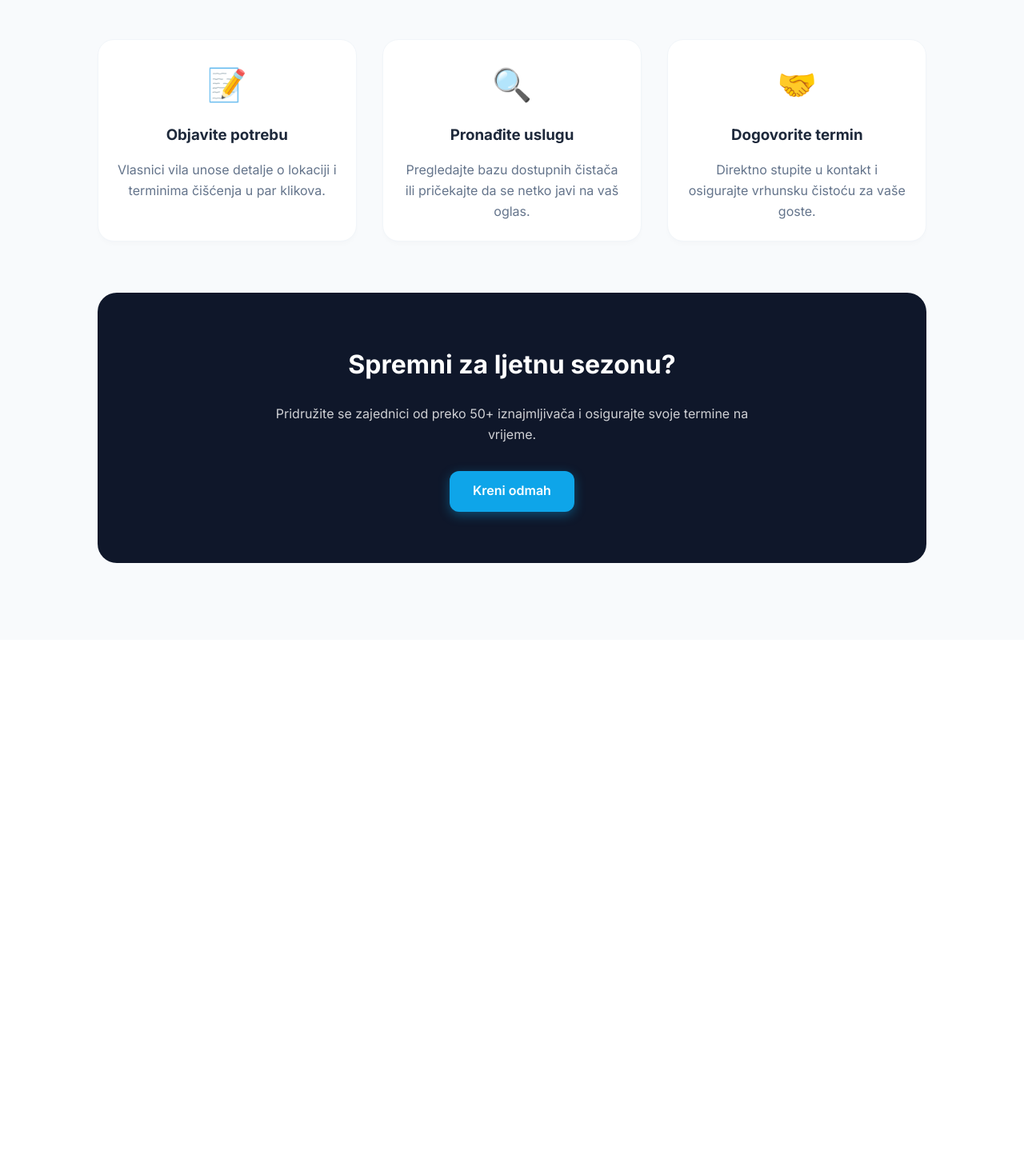
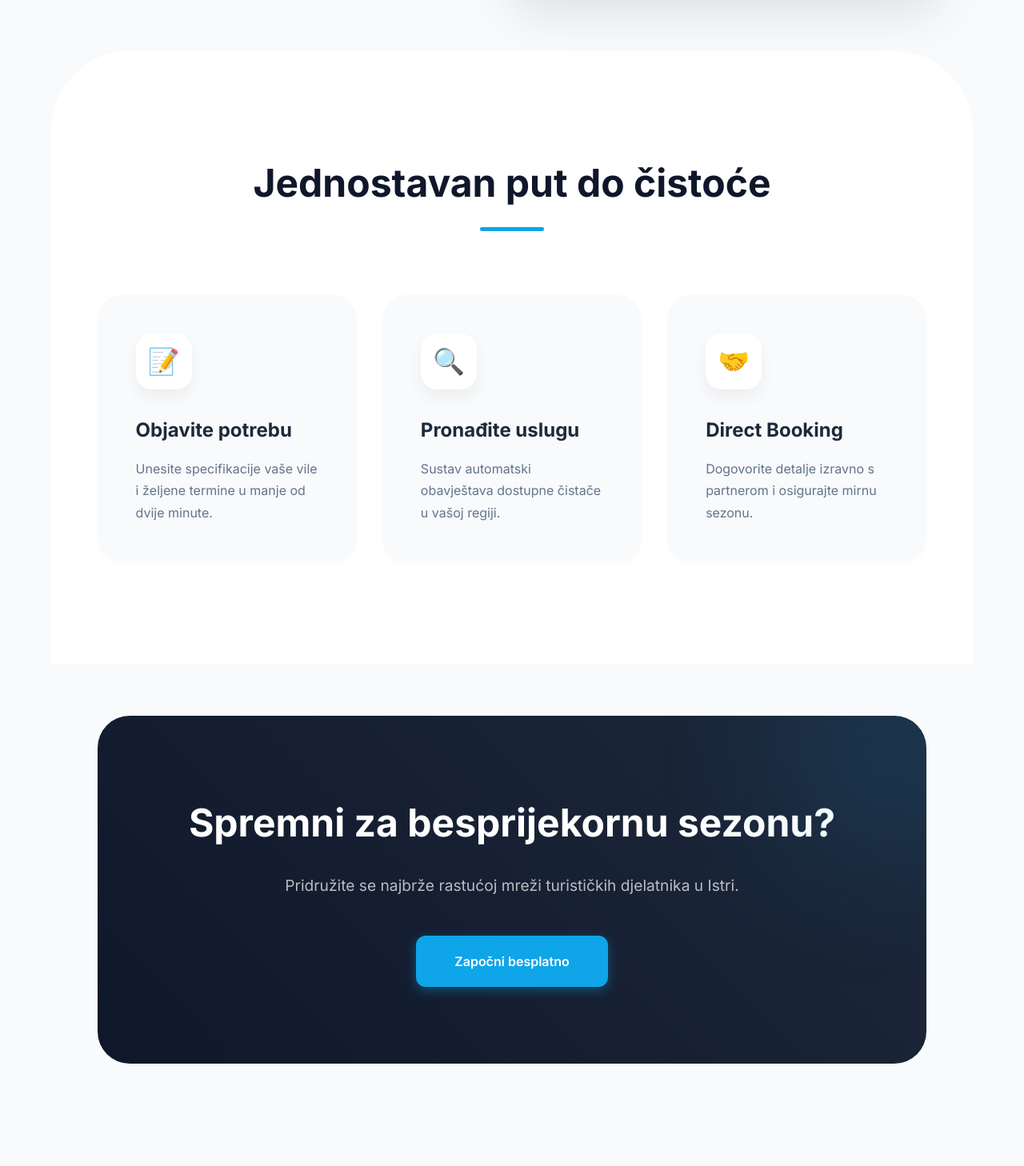
Before and after one commit to TinB22/Adria_clean, a Flask app: page / in a window 1280 px wide. Shown: the part 700-2158 px from the top of the page at 80% size. Before the commit the page ends 1404 px from the top, so only its background shows below. Run offline with Flask 3, Linux system fonts and the light colour scheme.

Commit message:
Dizajn početne stranice, popravci

```diff
--- a/templates/index.html
+++ b/templates/index.html
@@ -3,51 +3,144 @@
 {% block title %}Početna | Adria Clean{% endblock %}
 
 {% block content %}
-<section class="hero container">
-    <div class="hero-text">
-        <h1>Povežite se s najboljim čistačima<span>.</span></h1>
-        <p>Prva platforma u Istri specijalizirana za brzo i pouzdano održavanje apartmana i vila.</p>
-        <div class="cta-buttons">
-            <a href="{{ url_for('create_listing') }}" class="btn btn-primary">Objavi oglas</a>
-            <a href="{{ url_for('listings') }}" class="btn btn-secondary">Pregledaj oglase</a>
+<style>
+    /* Dodatni luksuzni stilovi specifični za početnu */
+    .hero-luxury {
+        display: grid;
+        grid-template-columns: 1fr 1.1fr;
+        align-items: center;
+        gap: 0; /* Brišemo gap da slika "udari" u rub ako zatreba */
+        min-height: 80vh;
+        margin-top: -20px; /* Kompenzacija za padding containera */
+    }
+
+    .hero-text-large h1 {
+        font-size: 4.5rem; /* Ekstremno veliki naslov */
+        line-height: 1;
+        font-weight: 900;
+        margin-bottom: 2rem;
+        background: linear-gradient(135deg, var(--dark) 0%, var(--primary) 100%);
+        -webkit-background-clip: text;
+        -webkit-text-fill-color: transparent;
+    }
+
+    .hero-image-full {
+        position: relative;
+        height: 100%;
+        min-height: 500px;
+        border-radius: 40px;
+        overflow: hidden;
+        box-shadow: 20px 20px 60px rgba(0,0,0,0.1);
+    }
+
+    .hero-image-full img {
+        width: 100%;
+        height: 100%;
+        object-fit: cover;
+        transition: transform 10s ease; /* Lagani zoom efekt */
+    }
+
+    .hero-image-full:hover img {
+        transform: scale(1.1);
+    }
+
+    /* Floating stats ili badge za luksuz */
+    .floating-badge {
+        position: absolute;
+        bottom: 30px;
+        left: -30px;
+        background: rgba(255, 255, 255, 0.9);
+        backdrop-filter: blur(10px);
+        padding: 1.5rem 2rem;
+        border-radius: 20px;
+        box-shadow: var(--shadow);
+        border: 1px solid rgba(255,255,255,0.3);
+    }
+
+    .stat-number {
+        display: block;
+        font-size: 1.5rem;
+        font-weight: 800;
+        color: var(--primary);
+    }
+
+    .stat-text {
+        font-size: 0.8rem;
+        color: var(--text-muted);
+        text-transform: uppercase;
+        letter-spacing: 1px;
+    }
+
+    @media (max-width: 992px) {
+        .hero-luxury { grid-template-columns: 1fr; text-align: center; }
+        .hero-text-large h1 { font-size: 3rem; }
+        .hero-image-full { display: none; }
+    }
+</style>
+
+<section class="hero-luxury container">
+    <div class="hero-text-large">
+        <span style="text-transform: uppercase; letter-spacing: 4px; color: var(--primary); font-weight: 700; font-size: 0.9rem; margin-bottom: 1rem; display: block;">Premium Cleaning Marketplace</span>
+        <h1>Vaša vila zaslužuje savršenu čistoću<span>.</span></h1>
+        <p style="font-size: 1.3rem; margin-bottom: 3rem; color: var(--text-muted); max-width: 550px; line-height: 1.6;">
+            Povezujemo najekskluzivnije objekte u Istri s provjerenim stručnjacima za održavanje. Brzo, sigurno i besprijekorno.
+        </p>
+        <div class="cta-buttons" style="display: flex; gap: 1.5rem;">
+            <a href="{{ url_for('create_listing') }}" class="btn btn-primary" style="padding: 1.2rem 2.5rem; font-size: 1.1rem; border-radius: 15px;">Objavi oglas</a>
+            <a href="{{ url_for('listings') }}" class="btn btn-secondary" style="padding: 1.2rem 2.5rem; font-size: 1.1rem; border-radius: 15px; background: white; border: 1px solid #e2e8f0;">Pregledaj bazu</a>
         </div>
     </div>
-    <div class="hero-image">
-        <img src="https://marbella1.es/cdn/shop/articles/what-luxury-villas-will-be-ready-in-2025.png?v=1734251278&width=1600" alt="Luksuzna vila čišćenje">
-    </div>
-</section>
 
-<section class="container" style="padding: 4rem 0;">
-    <h2 style="text-align: center; margin-bottom: 3rem; font-size: 2.5rem; font-weight: 800;">Kako Adria Clean radi?</h2>
+    <div class="hero-image-full">
+        <img src="https://marbella1.es/cdn/shop/articles/what-luxury-villas-will-be-ready-in-2025.png?v=1734251278&width=1600" alt="Luxury Villa">
 
-    <div class="listing-grid">
-        <div class="listing-card" style="text-align: center;">
-            <div style="font-size: 2.5rem; margin-bottom: 1rem;">📝</div>
-            <h3 style="margin-bottom: 1rem;">Objavite potrebu</h3>
-            <p style="color: var(--text-muted);">Vlasnici vila unose detalje o lokaciji i terminima čišćenja u par klikova.</p>
-        </div>
-
-        <div class="listing-card" style="text-align: center;">
-            <div style="font-size: 2.5rem; margin-bottom: 1rem;">🔍</div>
-            <h3 style="margin-bottom: 1rem;">Pronađite uslugu</h3>
-            <p style="color: var(--text-muted);">Pregledajte bazu dostupnih čistača ili pričekajte da se netko javi na vaš oglas.</p>
-        </div>
-
-        <div class="listing-card" style="text-align: center;">
-            <div style="font-size: 2.5rem; margin-bottom: 1rem;">🤝</div>
-            <h3 style="margin-bottom: 1rem;">Dogovorite termin</h3>
-            <p style="color: var(--text-muted);">Direktno stupite u kontakt i osigurajte vrhunsku čistoću za vaše goste.</p>
+        <div class="floating-badge">
+            <span class="stat-number">100% Verified</span>
+            <span class="stat-text">Pružatelja usluga u Istri</span>
         </div>
     </div>
 </section>
 
-<section class="container" style="margin-bottom: 6rem;">
-    <div style="background: var(--dark); border-radius: 24px; padding: 4rem; text-align: center; color: white;">
-        <h2 style="font-size: 2rem; margin-bottom: 1.5rem;">Spremni za ljetnu sezonu?</h2>
-        <p style="margin-bottom: 2rem; opacity: 0.8; max-width: 600px; margin-left: auto; margin-right: auto;">
-            Pridružite se zajednici od preko 50+ iznajmljivača i osigurajte svoje termine na vrijeme.
+<section style="background: #ffffff; padding: 8rem 0; border-radius: 100px 100px 0 0; margin-top: 4rem;">
+    <div class="container">
+        <div style="text-align: center; margin-bottom: 5rem;">
+            <h2 style="font-size: 3rem; font-weight: 900; color: var(--dark); margin-bottom: 1rem;">Jednostavan put do čistoće</h2>
+            <div style="width: 80px; height: 5px; background: var(--primary); margin: 0 auto; border-radius: 10px;"></div>
+        </div>
+
+        <div class="listing-grid">
+            <div class="listing-card" style="padding: 3rem; border: none; background: #f8fafc; border-radius: 30px; transition: 0.4s;">
+                <div style="background: white; width: 70px; height: 70px; display: flex; align-items: center; justify-content: center; border-radius: 20px; box-shadow: 0 10px 20px rgba(0,0,0,0.05); margin-bottom: 2rem; font-size: 2rem;">📝</div>
+                <h3 style="font-size: 1.5rem; margin-bottom: 1rem;">Objavite potrebu</h3>
+                <p style="color: var(--text-muted); line-height: 1.7;">Unesite specifikacije vaše vile i željene termine u manje od dvije minute.</p>
+            </div>
+
+            <div class="listing-card" style="padding: 3rem; border: none; background: #f8fafc; border-radius: 30px; transition: 0.4s;">
+                <div style="background: white; width: 70px; height: 70px; display: flex; align-items: center; justify-content: center; border-radius: 20px; box-shadow: 0 10px 20px rgba(0,0,0,0.05); margin-bottom: 2rem; font-size: 2rem;">🔍</div>
+                <h3 style="font-size: 1.5rem; margin-bottom: 1rem;">Pronađite uslugu</h3>
+                <p style="color: var(--text-muted); line-height: 1.7;">Sustav automatski obavještava dostupne čistače u vašoj regiji.</p>
+            </div>
+
+            <div class="listing-card" style="padding: 3rem; border: none; background: #f8fafc; border-radius: 30px; transition: 0.4s;">
+                <div style="background: white; width: 70px; height: 70px; display: flex; align-items: center; justify-content: center; border-radius: 20px; box-shadow: 0 10px 20px rgba(0,0,0,0.05); margin-bottom: 2rem; font-size: 2rem;">🤝</div>
+                <h3 style="font-size: 1.5rem; margin-bottom: 1rem;">Direct Booking</h3>
+                <p style="color: var(--text-muted); line-height: 1.7;">Dogovorite detalje izravno s partnerom i osigurajte mirnu sezonu.</p>
+            </div>
+        </div>
+    </div>
+</section>
+
+<section class="container" style="padding: 4rem 0 8rem 0;">
+    <div style="background: linear-gradient(45deg, #0f172a 0%, #1e293b 100%); border-radius: 40px; padding: 6rem 2rem; text-align: center; color: white; position: relative; overflow: hidden;">
+        <div style="position: absolute; top: -50px; right: -50px; width: 200px; height: 200px; background: var(--primary); filter: blur(100px); opacity: 0.2;"></div>
+
+        <h2 style="font-size: 3rem; margin-bottom: 1.5rem; font-weight: 800;">Spremni za besprijekornu sezonu?</h2>
+        <p style="margin-bottom: 3rem; opacity: 0.7; max-width: 650px; margin-left: auto; margin-right: auto; font-size: 1.2rem;">
+            Pridružite se najbrže rastućoj mreži turističkih djelatnika u Istri.
         </p>
-        <a href="{{ url_for('create_listing') }}" class="btn btn-primary">Kreni odmah</a>
+        <div style="display: flex; justify-content: center; gap: 1rem;">
+            <a href="{{ url_for('create_listing') }}" class="btn btn-primary" style="padding: 1.2rem 3rem;">Započni besplatno</a>
+        </div>
     </div>
 </section>
 {% endblock %}
```
Also changed, not shown: static/uploads/37c47e6329144af5a2c059ef15d73c9b_luxury-villas.jpeg (added).
